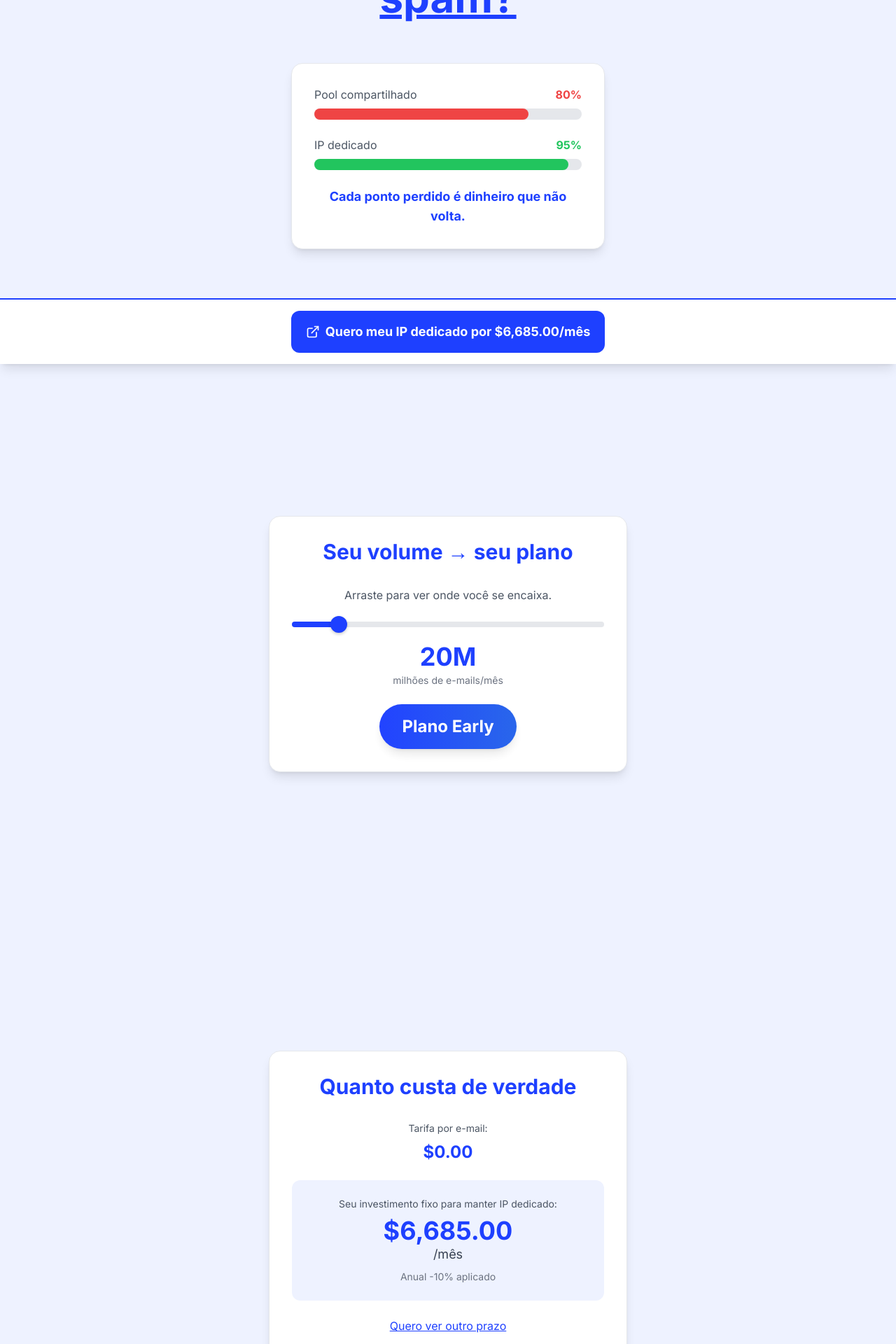
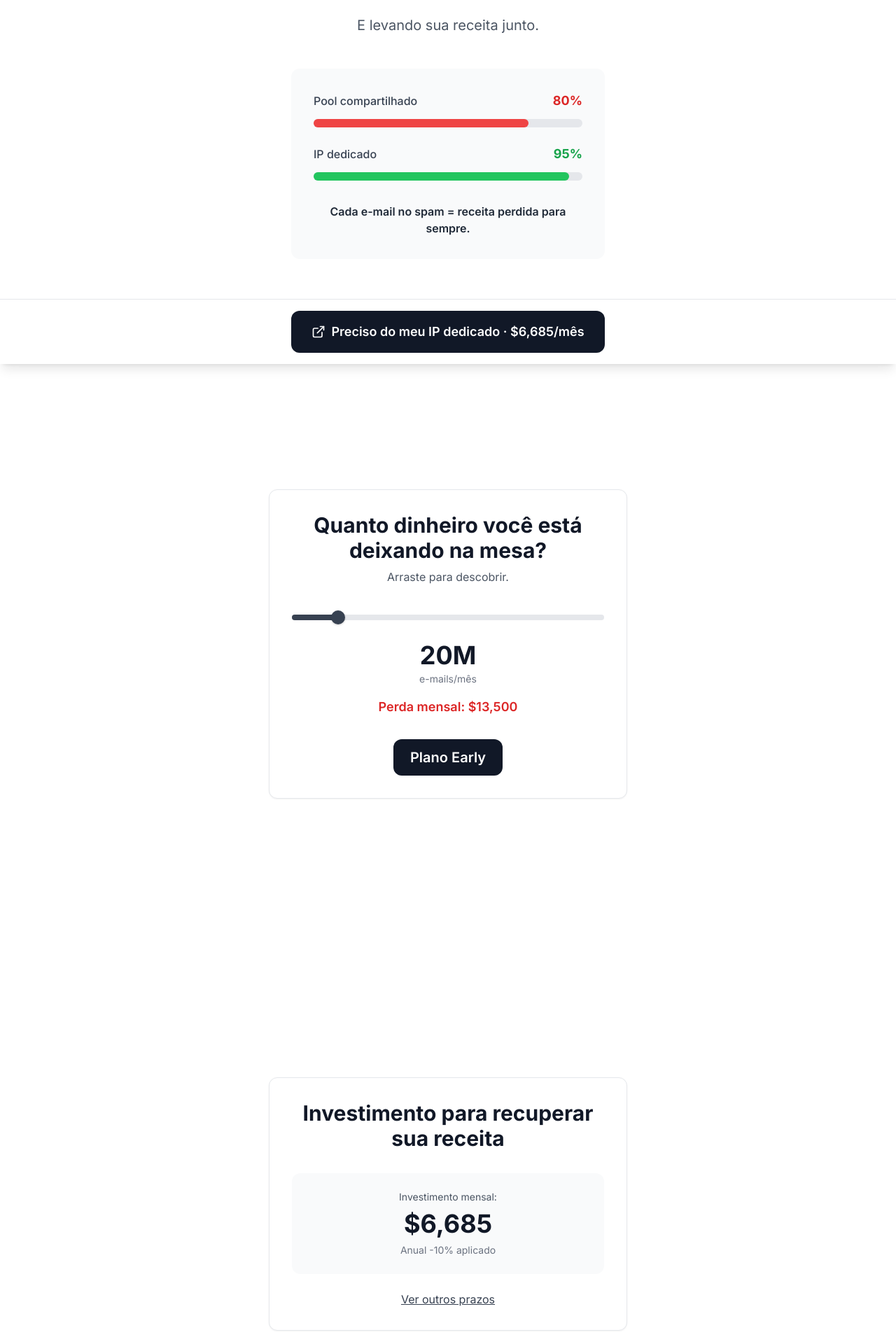
Before and after one commit to obrunomorgado/everinbox-pricing-calculator, a React (Vite) app: page /landing in a window 1280 px wide. Shown: the part 280-2200 px from the top of the page at 70% size. Built offline with nearby package versions, Linux system fonts and the light colour scheme.

Commit message:
Refactor: Implement EverInbox landing page
Implement the plan to create the EverInbox landing page, aligning with the specified design, copy, and functionality, including the bar graph, plan badge, modality modal, accordions, fixed CTA, and dynamic pricing.

```diff
--- a/src/pages/Landing.tsx
+++ b/src/pages/Landing.tsx
@@ -37,14 +37,18 @@ const Landing = () => {
   const total = piso + excedCost + ipCost;
   const anual = total * 12;
   const extraInbox = emails * ganhoPp / 100;
-  const receitaExtra = extraInbox * 0.03 * cpc; // 3% CTR
+  const receitaExtra = extraInbox * 0.03 * cpc;
   const roi = receitaExtra / total;
+
+  // Financial loss calculation
+  const emailsPerdidos = emails * 0.15; // 15% lost to spam
+  const perdaFinanceira = emailsPerdidos * 0.03 * cpc;
 
   const formatCurrency = (value: number) => {
     if (moeda === "BRL") {
-      return `R$ ${(value * fx).toLocaleString('pt-BR', { minimumFractionDigits: 2, maximumFractionDigits: 2 })}`;
+      return `R$ ${(value * fx).toLocaleString('pt-BR', { minimumFractionDigits: 0, maximumFractionDigits: 0 })}`;
     }
-    return `$${value.toLocaleString('en-US', { minimumFractionDigits: 2, maximumFractionDigits: 2 })}`;
+    return `$${value.toLocaleString('en-US', { minimumFractionDigits: 0, maximumFractionDigits: 0 })}`;
   };
 
   const formatNumber = (value: number) => {
@@ -58,11 +62,11 @@ const Landing = () => {
         entries.forEach((entry) => {
           if (entry.isIntersecting) {
             entry.target.classList.add('animate-fade-in');
-            entry.target.classList.remove('opacity-0', 'translate-y-16');
+            entry.target.classList.remove('opacity-0', 'translate-y-8');
           }
         });
       },
-      { threshold: 0.5 }
+      { threshold: 0.6 }
     );
 
     sectionsRef.current.forEach((section) => {
@@ -79,58 +83,61 @@ const Landing = () => {
   };
 
   return (
-    <div className="min-h-screen bg-[#EEF2FF] font-['Inter'] relative">
-      {/* Section 1: Choque de Realidade - Hero com gráfico */}
+    <div className="min-h-screen bg-white font-['Inter'] relative">
+      {/* Section 1: Choque de Realidade */}
       <section
         ref={(el) => (sectionsRef.current[0] = el)}
-        className="min-h-screen flex flex-col justify-center items-center px-6 opacity-0 translate-y-16 transition-all duration-600 ease-out"
+        className="min-h-screen flex flex-col justify-center items-center px-6 opacity-0 translate-y-8 transition-all duration-700 ease-out"
       >
-        <h1 className="text-6xl font-bold text-[#1E40FF] text-center mb-6 leading-tight">
-          Quantos % dos seus e-mails <span className="underline decoration-[#1E40FF]">morrem no spam?</span>
+        <div className="max-w-2xl text-center">
+          <h1 className="text-5xl md:text-6xl font-bold text-gray-900 mb-8 leading-tight">
+            Seus e-mails estão <span className="text-red-600">morrendo no spam.</span>
           </h1>
+          <p className="text-xl text-gray-600 mb-12">E levando sua receita junto.</p>
 
-        {/* Mini gráfico de barras comparativo */}
-        <div className="bg-white border border-gray-200 rounded-2xl shadow-lg p-8 max-w-md w-full mt-8">
+          {/* Comparison bars - clean and minimal */}
+          <div className="bg-gray-50 rounded-lg p-8 max-w-md mx-auto">
             <div className="space-y-6">
               <div>
-              <div className="flex justify-between items-center mb-2">
-                <span className="text-gray-600">Pool compartilhado</span>
-                <span className="text-red-500 font-bold">80%</span>
+                <div className="flex justify-between items-center mb-3">
+                  <span className="text-gray-700 font-medium">Pool compartilhado</span>
+                  <span className="text-red-600 font-bold text-lg">80%</span>
                 </div>
-              <div className="w-full bg-gray-200 rounded-full h-4">
-                <div className="bg-red-500 h-4 rounded-full w-[80%]"></div>
+                <div className="w-full bg-gray-200 rounded-sm h-3">
+                  <div className="bg-red-500 h-3 rounded-sm w-[80%]"></div>
                 </div>
               </div>
 
               <div>
-              <div className="flex justify-between items-center mb-2">
-                <span className="text-gray-600">IP dedicado</span>
-                <span className="text-green-500 font-bold">95%</span>
+                <div className="flex justify-between items-center mb-3">
+                  <span className="text-gray-700 font-medium">IP dedicado</span>
+                  <span className="text-green-600 font-bold text-lg">95%</span>
                 </div>
-              <div className="w-full bg-gray-200 rounded-full h-4">
-                <div className="bg-green-500 h-4 rounded-full w-[95%]"></div>
+                <div className="w-full bg-gray-200 rounded-sm h-3">
+                  <div className="bg-green-500 h-3 rounded-sm w-[95%]"></div>
                 </div>
               </div>
             </div>
 
-          <p className="text-center text-gray-600 mt-6 text-lg">
-            <span className="text-[#1E40FF] font-bold">Cada ponto perdido é dinheiro que não volta.</span>
+            <p className="text-center text-gray-800 mt-8 font-semibold">
+              Cada e-mail no spam = receita perdida para sempre.
             </p>
+          </div>
         </div>
       </section>
 
       {/* Section 2: Volume → Plano */}
       <section
         ref={(el) => (sectionsRef.current[1] = el)}
-        className="min-h-screen flex flex-col justify-center items-center px-6 opacity-0 translate-y-16 transition-all duration-600 ease-out"
+        className="min-h-screen flex flex-col justify-center items-center px-6 opacity-0 translate-y-8 transition-all duration-700 ease-out"
       >
-        <div className="bg-white border border-gray-200 rounded-2xl shadow-lg p-8 max-w-lg w-full">
-          <h2 className="text-3xl font-bold text-[#1E40FF] text-center mb-8">
-            Seu volume → seu plano
+        <div className="bg-white border border-gray-200 rounded-lg shadow-sm p-8 max-w-lg w-full">
+          <h2 className="text-3xl font-bold text-gray-900 text-center mb-2">
+            Quanto dinheiro você está deixando na mesa?
           </h2>
+          <p className="text-center text-gray-600 mb-8">Arraste para descobrir.</p>
 
-          <div className="mb-6">
-            <p className="text-center text-gray-600 mb-4">Arraste para ver onde você se encaixa.</p>
+          <div className="mb-8">
             <input
               type="range"
               min="5"
@@ -139,18 +146,20 @@ const Landing = () => {
               onChange={(e) => setVolume(Number(e.target.value))}
               className="w-full h-2 bg-gray-200 rounded-lg appearance-none cursor-pointer slider"
               style={{
-                background: `linear-gradient(to right, #1E40FF 0%, #1E40FF ${((volume - 5) / (120 - 5)) * 100}%, #e5e7eb ${((volume - 5) / (120 - 5)) * 100}%, #e5e7eb 100%)`
+                background: `linear-gradient(to right, #374151 0%, #374151 ${((volume - 5) / (120 - 5)) * 100}%, #e5e7eb ${((volume - 5) / (120 - 5)) * 100}%, #e5e7eb 100%)`
               }}
             />
-            <div className="text-center mt-4">
-              <span className="text-4xl font-bold text-[#1E40FF]">{volume}M</span>
-              <p className="text-sm text-gray-500 mt-1">milhões de e-mails/mês</p>
+            <div className="text-center mt-6">
+              <span className="text-4xl font-bold text-gray-900">{volume}M</span>
+              <p className="text-sm text-gray-500 mt-1">e-mails/mês</p>
+              <p className="text-lg text-red-600 font-semibold mt-4">
+                Perda mensal: {formatCurrency(perdaFinanceira)}
+              </p>
             </div>
           </div>
 
-          {/* Badge do plano com destaque */}
           <div className="text-center">
-            <div className="inline-block bg-gradient-to-r from-[#1E40FF] to-blue-600 text-white px-8 py-4 rounded-full text-2xl font-bold shadow-lg transform transition-all duration-300 hover:scale-105 animate-pulse">
+            <div className="inline-block bg-gray-900 text-white px-6 py-3 rounded-lg text-xl font-semibold">
               Plano {plan.nome}
             </div>
           </div>
@@ -160,23 +169,17 @@ const Landing = () => {
       {/* Section 3: Preço Real */}
       <section
         ref={(el) => (sectionsRef.current[2] = el)}
-        className="min-h-screen flex flex-col justify-center items-center px-6 opacity-0 translate-y-16 transition-all duration-600 ease-out"
+        className="min-h-screen flex flex-col justify-center items-center px-6 opacity-0 translate-y-8 transition-all duration-700 ease-out"
       >
-        <div className="bg-white border border-gray-200 rounded-2xl shadow-lg p-8 max-w-lg w-full">
-          <h2 className="text-3xl font-bold text-[#1E40FF] text-center mb-8">
-            Quanto custa de verdade
+        <div className="bg-white border border-gray-200 rounded-lg shadow-sm p-8 max-w-lg w-full">
+          <h2 className="text-3xl font-bold text-gray-900 text-center mb-8">
+            Investimento para recuperar sua receita
           </h2>
 
           <div className="text-center space-y-6">
-            <div>
-              <p className="text-sm text-gray-600 mb-2">Tarifa por e-mail:</p>
-              <p className="text-2xl font-bold text-[#1E40FF]">{formatCurrency(plan.tarifa)}</p>
-            </div>
-
-            <div className="bg-[#EEF2FF] rounded-xl p-6">
-              <p className="text-sm text-gray-600 mb-2">Seu investimento fixo para manter IP dedicado:</p>
-              <p className="text-4xl font-bold text-[#1E40FF]">{formatCurrency(total)}</p>
-              <p className="text-lg text-gray-700">/mês</p>
+            <div className="bg-gray-50 rounded-lg p-6">
+              <p className="text-sm text-gray-600 mb-2">Investimento mensal:</p>
+              <p className="text-4xl font-bold text-gray-900">{formatCurrency(total)}</p>
               <p className="text-sm text-gray-500 mt-2">
                 {modalidade === "12m" && "Anual -10% aplicado"}
                 {modalidade === "6m" && "Semestral -5% aplicado"}
@@ -186,9 +189,9 @@ const Landing = () => {
 
             <button
               onClick={() => setShowModalidadeModal(true)}
-              className="text-[#1E40FF] underline hover:text-blue-700 transition-colors"
+              className="text-gray-700 underline hover:text-gray-900 transition-colors"
             >
-              Quero ver outro prazo
+              Ver outros prazos
             </button>
           </div>
         </div>
@@ -197,75 +200,73 @@ const Landing = () => {
       {/* Section 4: ROI */}
       <section
         ref={(el) => (sectionsRef.current[3] = el)}
-        className="min-h-screen flex flex-col justify-center items-center px-6 opacity-0 translate-y-16 transition-all duration-600 ease-out"
+        className="min-h-screen flex flex-col justify-center items-center px-6 opacity-0 translate-y-8 transition-all duration-700 ease-out"
       >
-        <div className="bg-white border border-gray-200 rounded-2xl shadow-lg p-8 max-w-lg w-full">
-          <h2 className="text-3xl font-bold text-[#1E40FF] text-center mb-8">
-            E quanto volta para o seu bolso
+        <div className="bg-white border border-gray-200 rounded-lg shadow-sm p-8 max-w-lg w-full">
+          <h2 className="text-3xl font-bold text-gray-900 text-center mb-8">
+            O retorno do seu investimento
           </h2>
 
-          {/* Painel que desliza */}
-          <div className="bg-green-50 border-2 border-green-200 rounded-xl p-6 mb-6 animate-slide-in-right">
+          <div className="bg-green-50 border border-green-200 rounded-lg p-6 mb-6">
             <div className="text-center">
-              <p className="text-green-700 font-bold text-lg mb-2">+15 p.p. na Inbox</p>
-              <p className="text-3xl font-bold text-green-600">+{formatNumber(extraInbox)}M</p>
-              <p className="text-sm text-gray-600">e-mails extras entregues</p>
+              <p className="text-green-800 font-semibold text-lg mb-2">+{formatNumber(extraInbox)}M e-mails extras</p>
+              <p className="text-sm text-gray-600">chegando na inbox (+15 p.p.)</p>
             </div>
           </div>
 
           <div className="space-y-4">
             <div>
-              <label className="block text-sm text-gray-600 mb-2">
-                Mude o valor por clique e veja o ROI reagir:
+              <label className="block text-sm text-gray-700 mb-2 font-medium">
+                Valor por clique (ajuste conforme seu negócio):
               </label>
-              <div className="flex items-center">
+              <div className="flex items-center border border-gray-300 rounded-lg px-3 py-2">
                 <span className="text-lg mr-2">$</span>
                 <input
                   type="number"
                   step="0.01"
                   value={cpc}
                   onChange={(e) => setCpc(Number(e.target.value))}
-                  className="border-2 border-[#1E40FF] rounded-lg px-3 py-2 flex-1 text-lg font-bold focus:outline-none focus:ring-2 focus:ring-blue-500"
+                  className="flex-1 text-lg font-semibold outline-none"
                 />
               </div>
             </div>
 
-            <div className="text-center bg-[#EEF2FF] rounded-xl p-4">
+            <div className="text-center bg-gray-50 rounded-lg p-4">
               <p className="text-sm text-gray-600 mb-2">Receita extra mensal:</p>
               <p className="text-3xl font-bold text-green-600">{formatCurrency(receitaExtra)}</p>
             </div>
 
             <div className="text-center">
               <p className="text-sm text-gray-600 mb-2">ROI:</p>
-              <p className="text-5xl font-bold text-[#1E40FF]">{roi.toFixed(1)}x</p>
+              <p className="text-5xl font-bold text-gray-900">{roi.toFixed(1)}x</p>
+              <p className="text-sm text-gray-500 mt-2">O investimento se paga sozinho</p>
             </div>
           </div>
         </div>
       </section>
 
-      {/* Section 5: Escudo de Risco Zero */}
+      {/* Section 5: Sem Risco */}
       <section
         ref={(el) => (sectionsRef.current[4] = el)}
-        className="min-h-screen flex flex-col justify-center items-center px-6 opacity-0 translate-y-16 transition-all duration-600 ease-out pb-24"
+        className="min-h-screen flex flex-col justify-center items-center px-6 opacity-0 translate-y-8 transition-all duration-700 ease-out pb-24"
       >
-        <div className="bg-white border border-gray-200 rounded-2xl shadow-lg p-8 max-w-lg w-full">
-          <h2 className="text-3xl font-bold text-[#1E40FF] text-center mb-8">
-            Escudo de risco zero
+        <div className="bg-white border border-gray-200 rounded-lg shadow-sm p-8 max-w-lg w-full">
+          <h2 className="text-3xl font-bold text-gray-900 text-center mb-8">
+            Sem risco. Sem desperdício.
           </h2>
 
-          {/* Accordions */}
-          <div className="space-y-4 mb-8">
+          <div className="space-y-3 mb-8">
             <div className="border border-gray-200 rounded-lg">
               <button
                 onClick={() => toggleAccordion('credito')}
                 className="w-full flex justify-between items-center p-4 text-left hover:bg-gray-50 transition-colors"
               >
-                <span className="font-semibold text-gray-800">Pague e não usou? Vira crédito.</span>
+                <span className="font-semibold text-gray-800">Não usou? Vira crédito válido por 9 meses</span>
                 <ChevronDown className={`w-5 h-5 transition-transform ${expandedAccordion === 'credito' ? 'rotate-180' : ''}`} />
               </button>
               {expandedAccordion === 'credito' && (
-                <div className="p-4 pt-0 text-gray-600">
-                  Disparou menos que o piso? Todo valor vira crédito válido por 9 meses. Sem desperdício, sem surpresa.
+                <div className="p-4 pt-0 text-gray-600 border-t border-gray-100">
+                  Disparou menos que o piso? Todo valor vira crédito. Zero desperdício.
                 </div>
               )}
             </div>
@@ -275,32 +276,32 @@ const Landing = () => {
                 onClick={() => toggleAccordion('kickstart')}
                 className="w-full flex justify-between items-center p-4 text-left hover:bg-gray-50 transition-colors"
               >
-                <span className="font-semibold text-gray-800">Kick-start: nossa equipe aquece seu IP</span>
+                <span className="font-semibold text-gray-800">Nossa equipe prepara seu IP para alta performance</span>
                 <ChevronDown className={`w-5 h-5 transition-transform ${expandedAccordion === 'kickstart' ? 'rotate-180' : ''}`} />
               </button>
               {expandedAccordion === 'kickstart' && (
-                <div className="p-4 pt-0 text-gray-600">
-                  Configuramos seu DNS, aquecemos com 50k envios e entregamos seu IP pronto para alta performance.
+                <div className="p-4 pt-0 text-gray-600 border-t border-gray-100">
+                  Configuramos DNS, aquecemos com 50k envios. Seu IP chega pronto para entregar.
                 </div>
               )}
             </div>
           </div>
 
-          <p className="text-center text-gray-600 text-lg">
-            <span className="text-[#1E40FF] font-bold">Sem surpresas, sem desperdício.</span>
+          <p className="text-center text-gray-600">
+            <span className="font-semibold text-gray-900">Zero surpresas. Zero desperdício.</span>
           </p>
         </div>
       </section>
 
-      {/* CTA Fixo no Bottom */}
-      <div className="fixed bottom-0 left-0 right-0 bg-white border-t-2 border-[#1E40FF] p-4 shadow-lg z-50">
+      {/* CTA Fixo */}
+      <div className="fixed bottom-0 left-0 right-0 bg-white border-t border-gray-200 p-4 shadow-lg z-50">
         <div className="container mx-auto max-w-lg">
           <button
             onClick={() => window.open('https://everinbox.com.br/contato', '_blank')}
-            className="w-full bg-[#1E40FF] text-white py-4 rounded-xl text-lg font-bold hover:bg-blue-700 transition-all duration-200 active:scale-95 flex items-center justify-center gap-2"
+            className="w-full bg-gray-900 text-white py-4 rounded-lg text-lg font-semibold hover:bg-gray-800 transition-all duration-200 active:scale-95 flex items-center justify-center gap-2"
           >
             <ExternalLink className="w-5 h-5" />
-            Quero meu IP dedicado por {formatCurrency(total)}/mês
+            Preciso do meu IP dedicado · {formatCurrency(total)}/mês
           </button>
         </div>
       </div>
@@ -308,8 +309,8 @@ const Landing = () => {
       {/* Modal de Modalidade */}
       {showModalidadeModal && (
         <div className="fixed inset-0 bg-black bg-opacity-50 flex items-center justify-center z-50 p-4">
-          <div className="bg-white rounded-2xl p-8 max-w-md w-full">
-            <h3 className="text-2xl font-bold text-[#1E40FF] mb-6 text-center">Escolha seu prazo</h3>
+          <div className="bg-white rounded-lg p-8 max-w-md w-full">
+            <h3 className="text-2xl font-bold text-gray-900 mb-6 text-center">Escolha seu prazo</h3>
 
             <div className="space-y-3">
               {[
@@ -324,7 +325,7 @@ const Landing = () => {
                     value={option.value}
                     checked={modalidade === option.value}
                     onChange={(e) => setModalidade(e.target.value)}
-                    className="mr-3 text-[#1E40FF]"
+                    className="mr-3"
                   />
                   <div>
                     <span className="font-semibold text-gray-800">{option.label}</span>
@@ -334,14 +335,12 @@ const Landing = () => {
               ))}
             </div>
 
-            <div className="flex gap-3 mt-6">
             <button
               onClick={() => setShowModalidadeModal(false)}
-                className="flex-1 border border-gray-300 text-gray-700 py-3 rounded-lg hover:bg-gray-50 transition-colors"
+              className="w-full mt-6 border border-gray-300 text-gray-700 py-3 rounded-lg hover:bg-gray-50 transition-colors"
             >
               Fechar
             </button>
-            </div>
           </div>
         </div>
       )}
@@ -349,37 +348,22 @@ const Landing = () => {
       <style>{`
         .slider::-webkit-slider-thumb {
           appearance: none;
-          height: 24px;
-          width: 24px;
+          height: 20px;
+          width: 20px;
           border-radius: 50%;
-          background: #1E40FF;
+          background: #374151;
           cursor: pointer;
-          box-shadow: 0 2px 4px rgba(0,0,0,0.2);
+          box-shadow: 0 1px 3px rgba(0,0,0,0.2);
         }
 
         .slider::-moz-range-thumb {
-          height: 24px;
-          width: 24px;
+          height: 20px;
+          width: 20px;
           border-radius: 50%;
-          background: #1E40FF;
+          background: #374151;
           cursor: pointer;
           border: none;
-          box-shadow: 0 2px 4px rgba(0,0,0,0.2);
-        }
-
-        @keyframes slide-in-right {
-          from {
-            transform: translateY(30px);
-            opacity: 0;
-          }
-          to {
-            transform: translateY(0);
-            opacity: 1;
-          }
-        }
-
-        .animate-slide-in-right {
-          animation: slide-in-right 0.6s ease-out;
+          box-shadow: 0 1px 3px rgba(0,0,0,0.2);
         }
       `}</style>
     </div>
```
Lines whose indentation alone changed are shown as unchanged.
